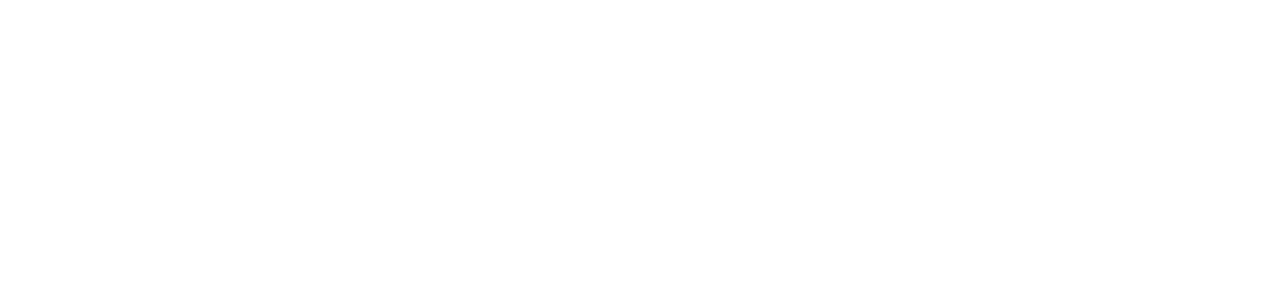
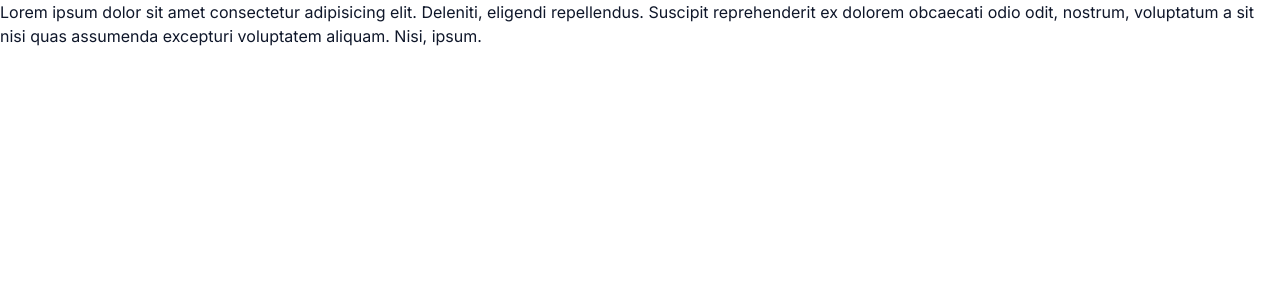
Before and after one commit to sohanemon/helsia-bootcamp, a Next.js app: page / in a window 1280 px wide. Shown: the top 300 px of the page. Built offline with nearby package versions, Linux system fonts and the light colour scheme.

Commit message:
Jun 14, 2023, 2:42 PM

```diff
--- a/src/app/page.tsx
+++ b/src/app/page.tsx
@@ -1,5 +1,10 @@
-import Image from 'next/image';
-
 export default function Home() {
-  return <main></main>;
+  return (
+    <main>
+      Lorem ipsum dolor sit amet consectetur adipisicing elit. Deleniti,
+      eligendi repellendus. Suscipit reprehenderit ex dolorem obcaecati odio
+      odit, nostrum, voluptatum a sit nisi quas assumenda excepturi voluptatem
+      aliquam. Nisi, ipsum.
+    </main>
+  );
 }
```
Also changed, not shown: public/assets/logo.svg (added).
